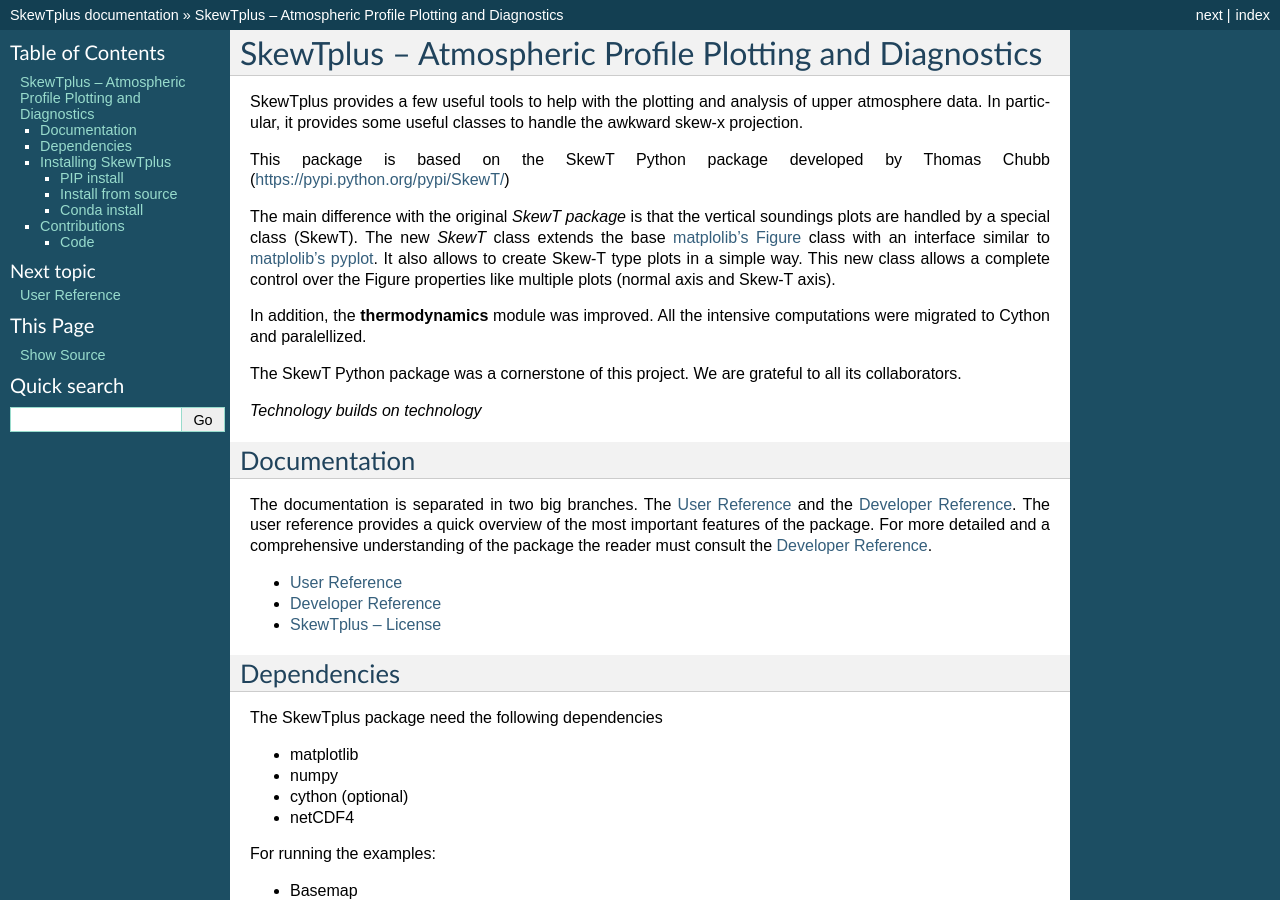
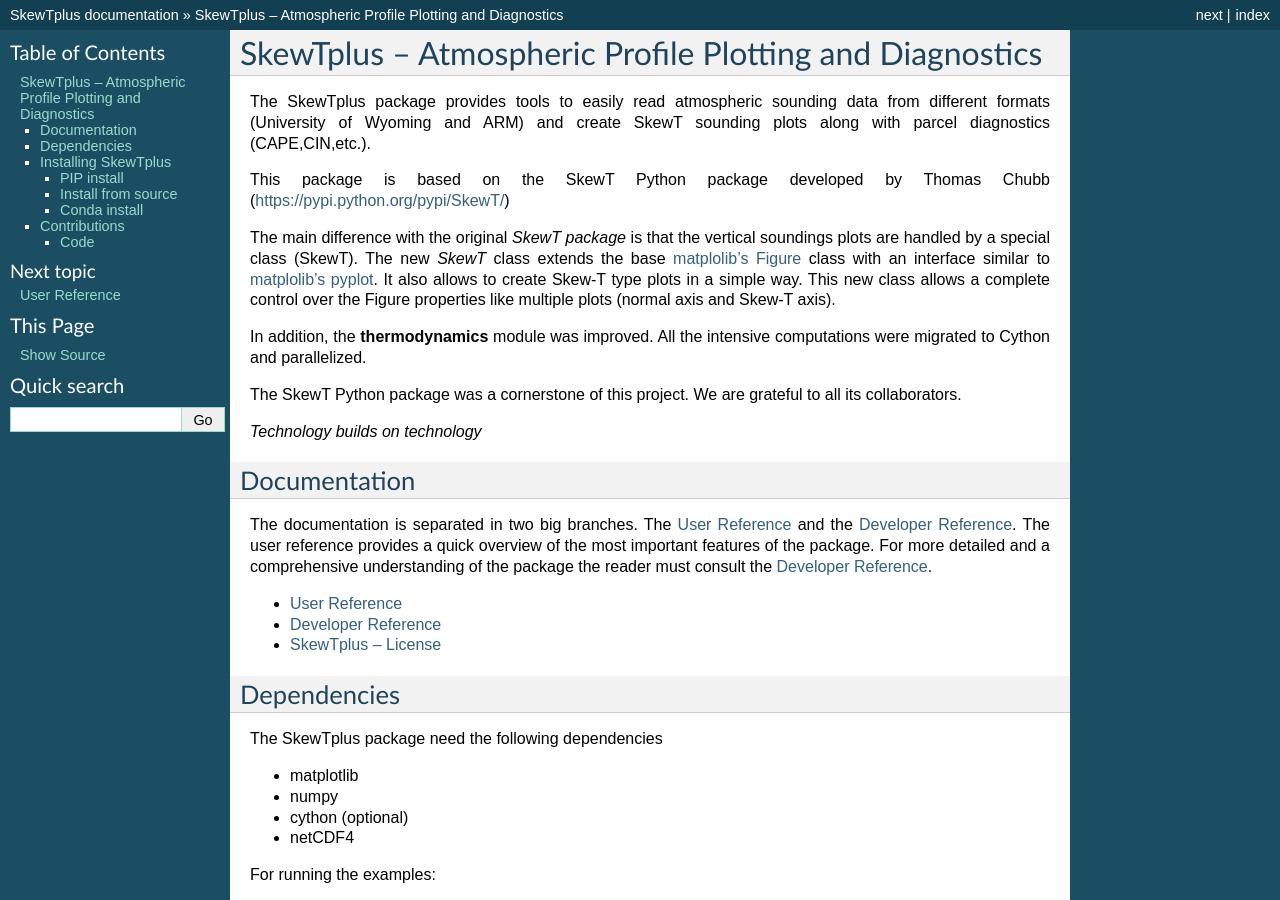
Before and after one commit to aperezhortal/SkewTplus, a Sphinx documentation site: the page built from doc/source/index.rst, in a window 1280 px wide and 900 px high. Built offline with Sphinx 7.4.7, drawn with Linux system fonts in a browser that asks for light colours; formulas are drawn with MathJax 3; pages that are not in the unit, such as notebooks, are missing from menus.

Commit message:
Add keyword and description metadata to doc pages

```diff
--- a/doc/source/index.rst
+++ b/doc/source/index.rst
@@ -1,10 +1,24 @@
+.. meta::
+
+   :description  lang=en: The SkewTplus package provides tools to easily read
+    atmospheric sounding data from different formats (University of Wyoming and ARM)
+    and create SkewT sounding plots along with parcel diagnostics (CAPE,CIN,etc.).
+
+   :description  lang=es: El paquete SkewTplus provee herramientas para la facil manipulación
+    y lectura de datos de sondeos verticales en diferentes formatos (University of Wyoming and ARM)
+    y crear gráficos tipo SkewT de los sondeos verticales junto con los diagnosticos del sondeo (CAPE,CIN,etc.)
+
+   :keywords: python, Skewt plot,skew-t plot, ARM sounding, University of Wyoming sounding
+
+
 =========================================================
 SkewTplus -- Atmospheric Profile Plotting and Diagnostics
 =========================================================
 
-SkewTplus provides a few useful tools to help with the plotting and analysis of
-upper atmosphere data. In particular, it provides some useful classes to
-handle the awkward skew-x projection.
+
+The SkewTplus package provides tools to easily read atmospheric sounding data from
+different formats (University of Wyoming and ARM)
+and create SkewT sounding plots along with parcel diagnostics (CAPE,CIN,etc.).
 
 This package is based on the SkewT Python package developed by Thomas Chubb
 (https://pypi.python.org/pypi/SkewT/)
@@ -20,7 +34,7 @@
 multiple plots (normal axis and Skew-T axis).
 
 In addition, the **thermodynamics** module was improved.
-All the intensive computations were migrated to Cython and paralellized.
+All the intensive computations were migrated to Cython and parallelized.
 
 The SkewT Python package was a cornerstone of this project.
 We are grateful to all its collaborators.
```
